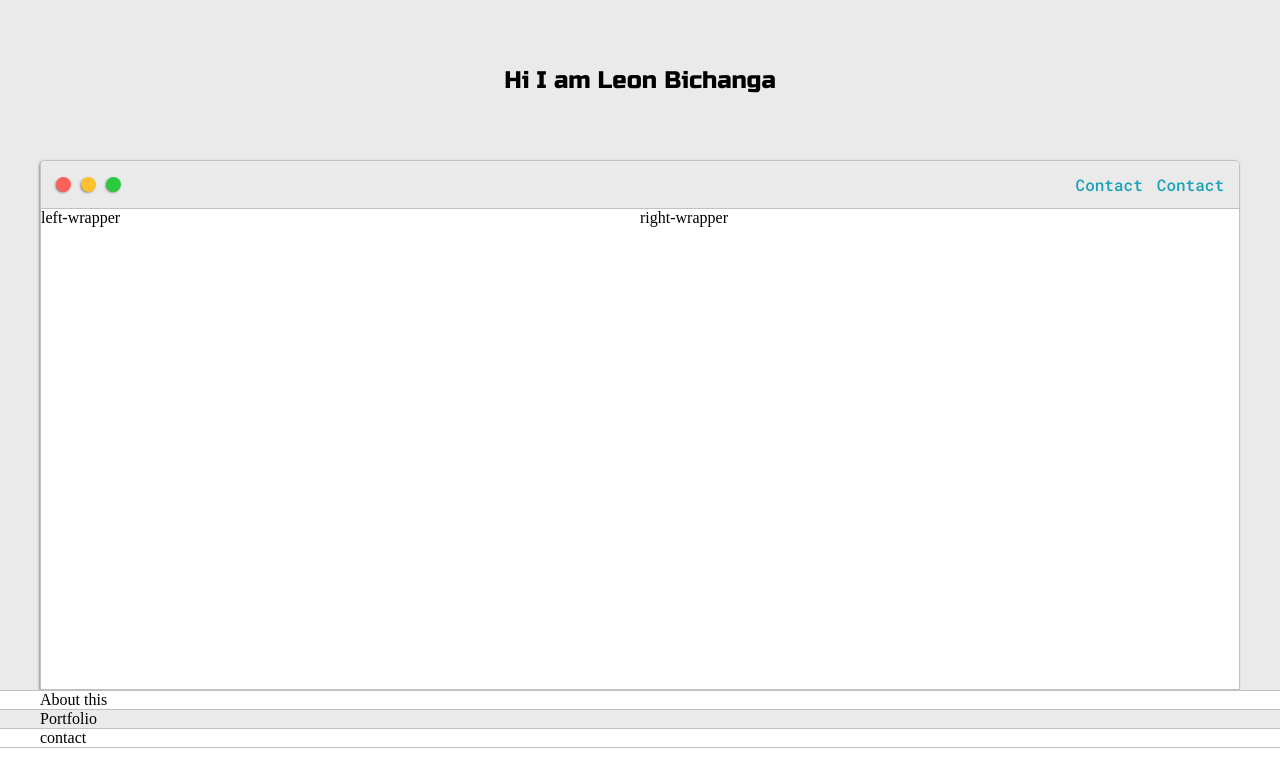
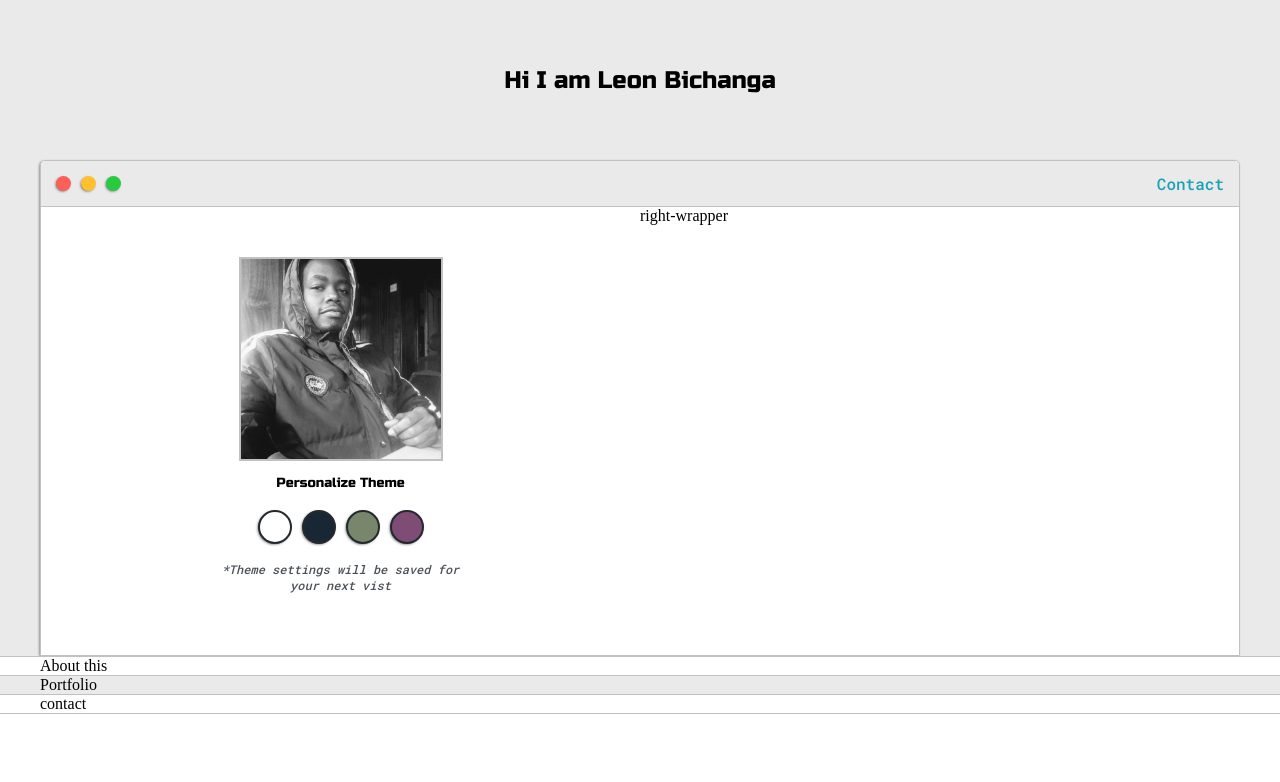
Before and after one commit to leon-bi/My_portfolio, a plain HTML site: page index.html in a window 1280 px wide. Drawn offline with Linux system fonts and the light colour scheme.

Commit message:
added image and theme dots

```diff
--- a/default.css
+++ b/default.css
@@ -6,6 +6,9 @@
 
   --mainText: black;
   --secondaryText: #4b5156;
+
+  --themeDotBorder:#24292e;
+
 }
 
 html,
@@ -96,7 +99,7 @@ h6 {
 
   display: grid;
   grid-template-columns: 1fr 1fr;
-  grid-template-rows: 3em 30em;
+  /* grid-template-rows: 3em 30em; */
   grid-template-areas:
     "nav-wrapper nav-wrapper"
     "left-column right-column";
@@ -154,12 +157,70 @@ padding: 10px;
 
 }
 .left-column {
-  grid-area: left-wrapper;
+  grid-area: left-column;
+  padding-top: 50px;
+  padding-bottom: 50px;
 }
-.right-column {
-  grid-area: right-wrapper;
+.right-column{
+  grid-area: right-column;
 }
 
+#profile_pic{
+  display: block;
+	margin:0 auto;
+
+	height: 200px;
+	width: 200px;
+	object-fit: cover;
+	border:2px solid var(--borderColor);
+}
+#theme-options-wrapper{
+	display: flex;
+	justify-content: center;
+}
+
+
+.theme-dot{
+	height: 30px;
+	width: 30px;
+	background-color: black;
+	border-radius: 50%;
+
+	margin: 5px;
+	border:2px solid var(--themeDotBorder);
+
+	-webkit-box-shadow: -1px 1px 3px -1px rgba(0,0,0,0.75);
+	-moz-box-shadow: -1px 1px 3px -1px rgba(0,0,0,0.75);
+	box-shadow: -1px 1px 3px -1px rgba(0,0,0,0.75);
+
+	cursor: pointer;
+}
+
+.theme-dot:hover{
+	border-width: 5px;
+}
+
+#light-mode{
+	background-color: #fff;
+}
+
+#blue-mode{
+	background-color: #192734;
+}
+
+#green-mode{
+	background-color: #78866b;
+}
+
+#purple-mode{
+	background-color: #7E4C74;
+}
+
+#settings-note{
+	font-size: 12px;
+	font-style: italic;
+	text-align: center;
+}
 @media screen and (max-width: 1200px) {
   .main-container {
     width: 95%;
--- a/index.html
+++ b/index.html
@@ -43,16 +43,24 @@
             <li>
               <a href="#">Contact</a>
             </li>
-            <li>
-              <a href="#">Contact</a>
-            </li>
+
           </ul>
 
         </div>
-        <div class="left-wrapper">
-          left-wrapper
+        <div class="left-column">
+          <img id="profile_pic" src="images/leon.jpg">
+					<h5 style="text-align: center;line-height: 0;">Personalize Theme</h5>
+
+          <div id="theme-options-wrapper">
+						<div data-mode="light" id="light-mode" class="theme-dot"></div>
+						<div data-mode="blue" id="blue-mode" class="theme-dot"></div>
+						<div data-mode="green" id="green-mode" class="theme-dot"></div>
+						<div data-mode="purple" id="purple-mode" class="theme-dot"></div>
+					</div>
+
+					<p id="settings-note">*Theme settings will be saved for<br>your next vist</p>
         </div>
-        <div class="right-wrapper">
+        <div class="right-column">
           right-wrapper
         </div>
       </div>
```
Also changed, not shown: images/leon.jpg (added), 1 other file.
